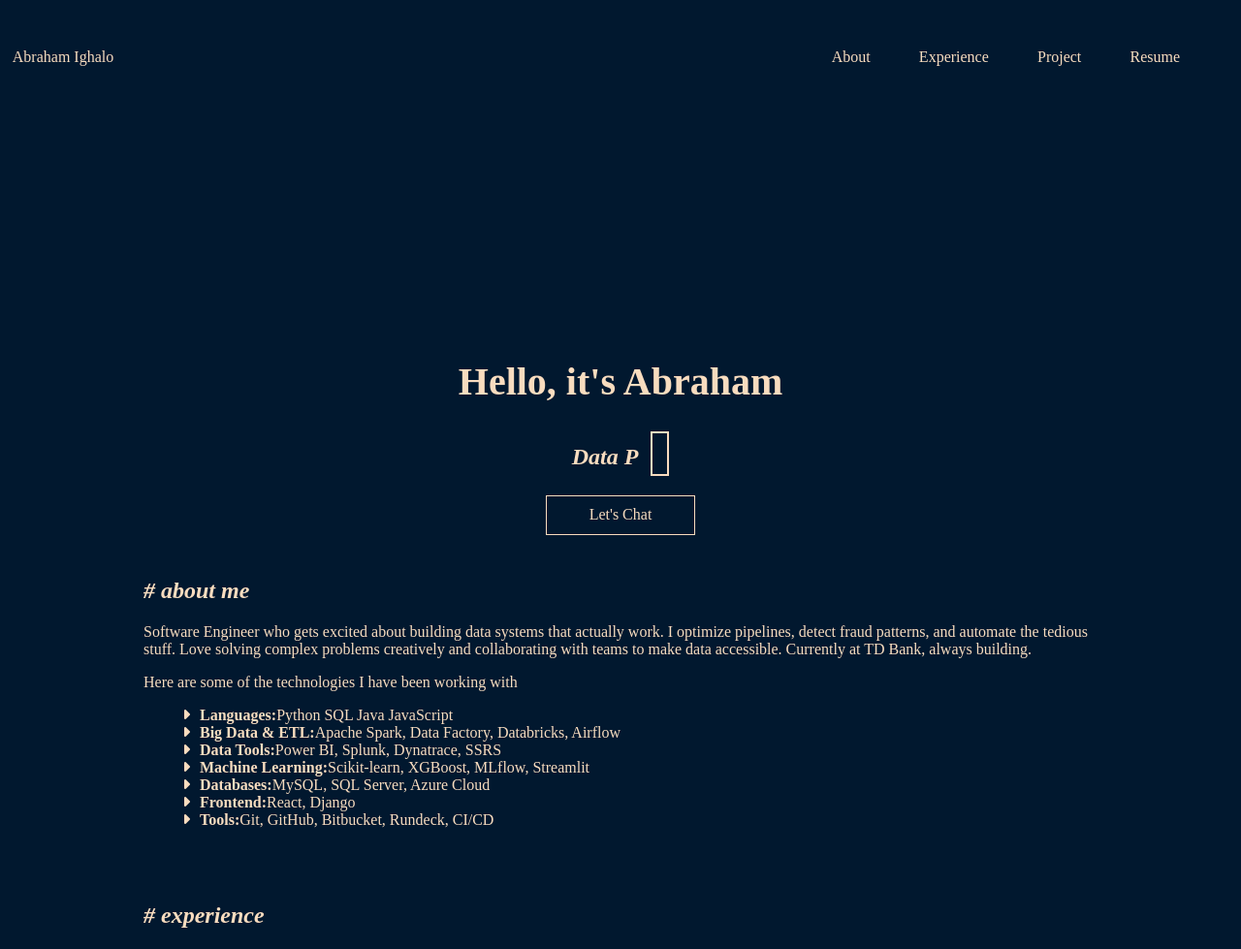
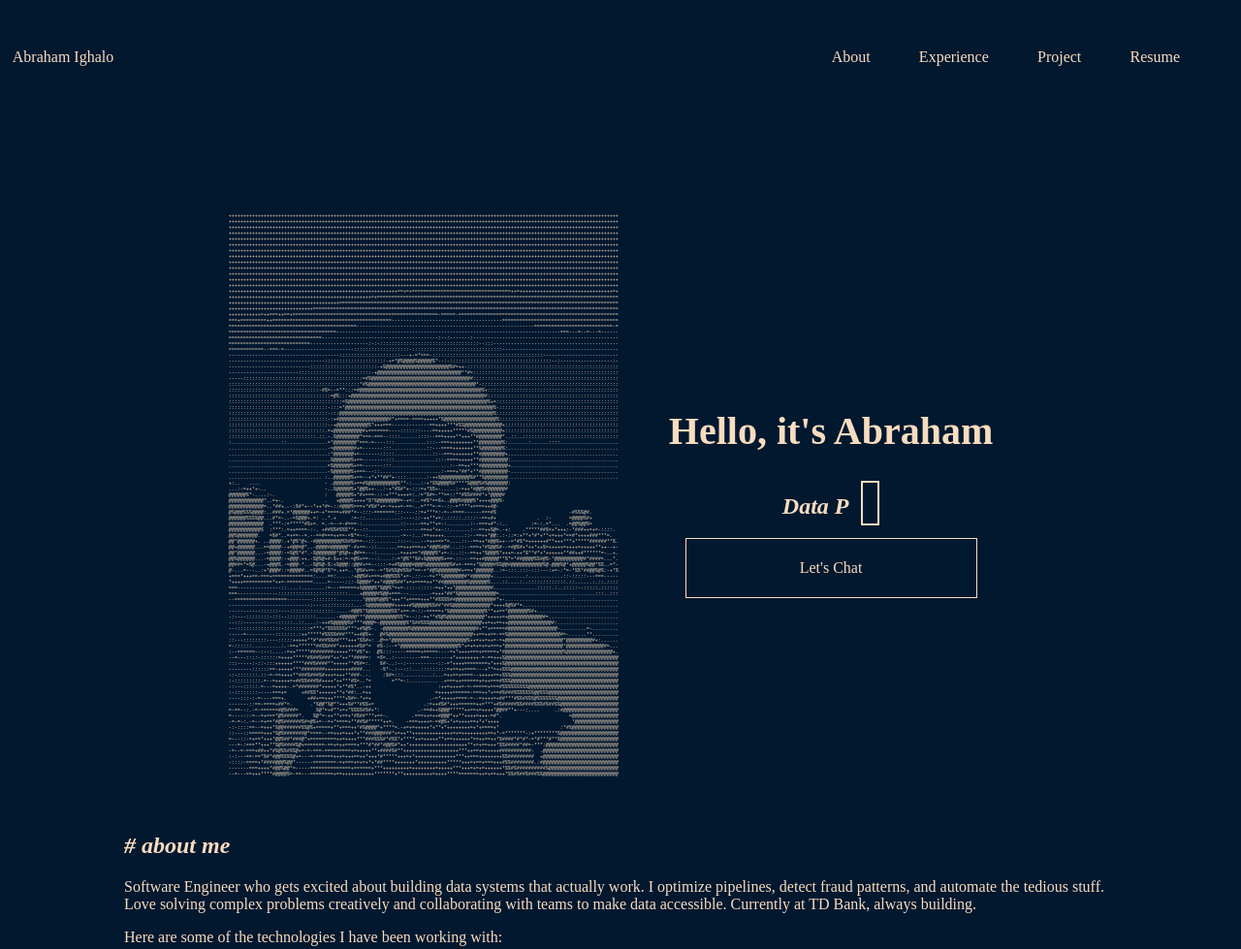
Before and after one commit to A-Ighalo/Web-Portfolio, a website: page index.html in a window 1280 px wide. Shown: the top 979 px of the page at 97% size. Drawn offline with nearby package versions, Linux system fonts and the light colour scheme; a web font is replaced by a local one.

Commit message:
added ascii art on load and removed button animation

```diff
--- a/css/style.css
+++ b/css/style.css
@@ -76,10 +76,10 @@ transition: 0.4s;
     color: #f8dcbf;
 }
 
-section {
+/* section {
     padding: 20px;
     background-color: #01182F;
-}
+} */
 
 
 
@@ -91,9 +91,38 @@ h1 {
 
 
 /* ====== Hero Section ========= */
+
+.hero-section {
+  display: flex;
+  align-items: center;
+  gap: 2rem;
+  overflow: hidden;
+  justify-content: center;
+  flex-wrap: wrap;
+  padding: 2rem 0;
+
+}
+
+
+
+#asciiContainer{
+    font-size: 5px;
+    cursor: pointer;
+    font-style: italic;
+    animation: breathe 2s ease-in-out infinite;
+    animation: colorCycle 6s infinite;
+
+}
+
+
+
+
+
 .intro {
     padding-top: 15%;
     text-align: center;
+    padding: 20px;
+    background-color: #01182F;
 }
 
 .intro h1 {
@@ -125,7 +154,14 @@ h1 {
 
 } */
 
+.contain {
+    /* display: block; */
+    padding:0;
+    width: 100%;
+    /* background-color: aqua; */
+    margin:0;
 
+}
 
 .btn {
   text-decoration: none;
@@ -134,9 +170,10 @@ h1 {
   display: block;
   padding: 0.375%;
   background:transparent;
-  /* overflow: hidden; */
+  overflow: hidden;
   text-decoration: none;
-  width: 15%;
+   width: 90%; /*15%; */
+   padding:5%;
   margin: auto auto auto;
 }
 
@@ -380,11 +417,33 @@ footer p,footer a {
         padding:5%;
     }
 
+    .ProgLang {
+    padding-left: 0;
+    gap: 0.5rem;
+  }
+
+  .ProgLang li {
+    display: block;
+    margin-bottom: 0.75rem;
+  }
+
+  .ProgLang li::before {
+    content: "\2022";
+    margin-right: 8px;
+  }
+
+
+
+  .ProgLang li strong {
+    margin-bottom: 4px;
+    font-weight: 700;
+  }
+}
 
 
 
 
-}
+
 
 
 
@@ -403,6 +462,8 @@ footer p,footer a {
 
     }
 
+
+
     header a:hover {
         transform: scale(1.5);
     }
@@ -416,3 +477,10 @@ footer p,footer a {
 
 
 }
+
+
+@media screen and (max-width: 600px){
+    .btn{
+        width: 40%;
+    }
+}
--- a/index.html
+++ b/index.html
@@ -38,26 +38,39 @@
     </div>
     <div class="main">
         <main>
-            <section class="intro">
+            <section class = "hero-section">
 
-                <h1> Hello, it's Abraham </h1>
-                <i>
-                    <h2 id="typed-text"></h2>
-                </i>
-
-                <!-- <p >
-                    <a href = "#portfolio-form" class = "btn slide_v"><span>Let's Chat</a>
-
-                </p> -->
+                <div class = "ascii-art">
+                    <pre id = "asciiContainer"></pre>
+                </div>
 
 
+                <div class="intro" >
+                    <h1> Hello, it's Abraham </h1>
+                    <i>
+                        <h2 id="typed-text"></h2>
+                    </i>
+
+                    <div class="contain">
+
+                    <a href="#" onclick = "sendEmail()" class="btn slide_v"><span>Let's Chat</span></a>
+
+                </div>
+                </div>
+
+                <!-- <div class="contain">
+
+                    <a href="#" onclick = "sendEmail()" class="btn slide_v"><span>Let's Chat</span></a>
+
+                </div> -->
             </section>
+             <!-- <div class="contain">
 
-            <div class="contain">
+                    <a href="#" onclick = "sendEmail()" class="btn slide_v"><span>Let's Chat</span></a>
 
-                <a href="#" class="btn slide_v"><span>Let's Chat</span></a>
+                </div>
+          -->
 
-            </div>
 
             <section id="About">
                 <i>
@@ -67,9 +80,8 @@
                     I optimize pipelines, detect fraud patterns, and automate the tedious stuff.
                     Love solving complex problems creatively and collaborating with teams to make data accessible.
                     Currently at TD Bank, always building.</P>
-                <p>Here are some of the technologies I have been working with
+                <p>Here are some of the technologies I have been working with:
                 </p>
-
                 <ul class="ProgLang">
                     <li><strong>Languages:</strong> Python  SQL Java JavaScript</li>
                     <li><strong>Big Data & ETL:</strong> Apache Spark, Data Factory, Databricks, Airflow</li>
@@ -322,6 +334,63 @@
         sections.forEach(section => observer.observe(section));
 
 
+        //send email to me
+        function sendEmail(){
+            const email = "abrahamighalo2022@gmail.com"
+            const subject = "Hello";
+
+            window.location.href = `mailto:${email}?subject=${encodeURIComponent(subject)}`;
+
+        }
+        //load the ascii art with my fave
+//         fetch('images/ascii-art.txt')
+//         .then (response => response.text())
+//         .then(data => {
+//             document.getElementById('asciiContainer').textContent = data;})
+//         .catch(error => console.log('could not load ascii art:', error))
+
+//         const container = document.getElementById('asciiContainer');
+
+//         fetch('images/ascii-art.txt')
+//         .then(response => {
+//             if (!response.ok) throw response;
+//             return response.text();
+//         })
+//         .then(data => {
+//             const originalText = data;
+//             container.textContent = ''; // Clear before typing
+//             let index = 0;
+//             function typeArt() {
+//             if (index < originalText.length) {
+//                 container.textContent += originalText[index++];
+//                 setTimeout(typeArt, 0.05);
+//             }
+//             }
+//             typeArt();
+//         })
+//   .catch(error => console.log('could not load ascii art:', error));
+
+const container = document.getElementById('asciiContainer');
+
+fetch('images/ascii-art.txt')
+  .then(r => { if (!r.ok) throw r; return r.text(); })
+  .then(text => {
+    container.textContent = '';
+    const len = text.length;
+    const framesToComplete = 200;           // lower = faster (1 = instant)
+    const chunk = Math.max(1, Math.ceil(len / framesToComplete));
+    let i = 0;
+
+    function tick() {
+      const end = Math.min(len, i + chunk);
+      container.textContent += text.slice(i, end);
+      i = end;
+      if (i < len) requestAnimationFrame(tick);
+    }
+
+    requestAnimationFrame(tick);
+  })
+  .catch(() => {});
 
 
 
```
Also changed, not shown: images/ascii-art.txt (added, +97 -0 lines).
